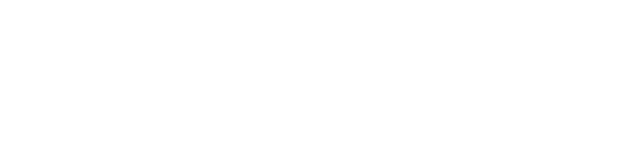
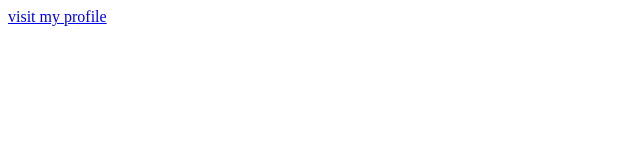
Before and after one commit to pppaniii/Lab3, a plain HTML site: page index.html in a window 1280 px wide. Shown: the whole page, without its empty margins (0-640 px from the left). Drawn offline with Linux system fonts and the light colour scheme.

Commit message:
add the index link

```diff
--- a/index.html
+++ b/index.html
@@ -6,6 +6,6 @@
     <title>Document</title>
 </head>
 <body>
-
+    <a href="profile.html"> visit my profile </a>
 </body>
 </html>
```
Also changed, not shown: profile.html (added).
